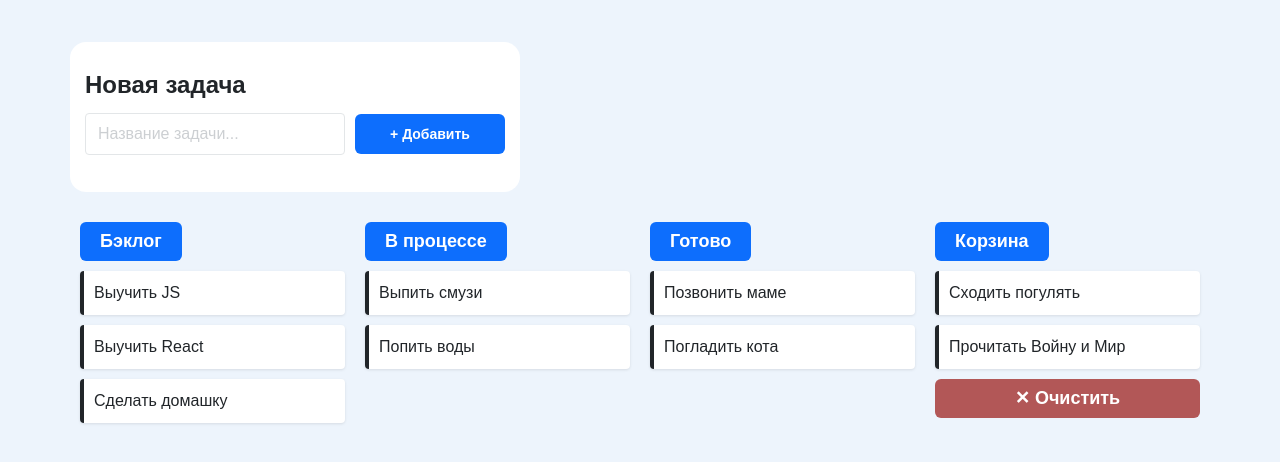
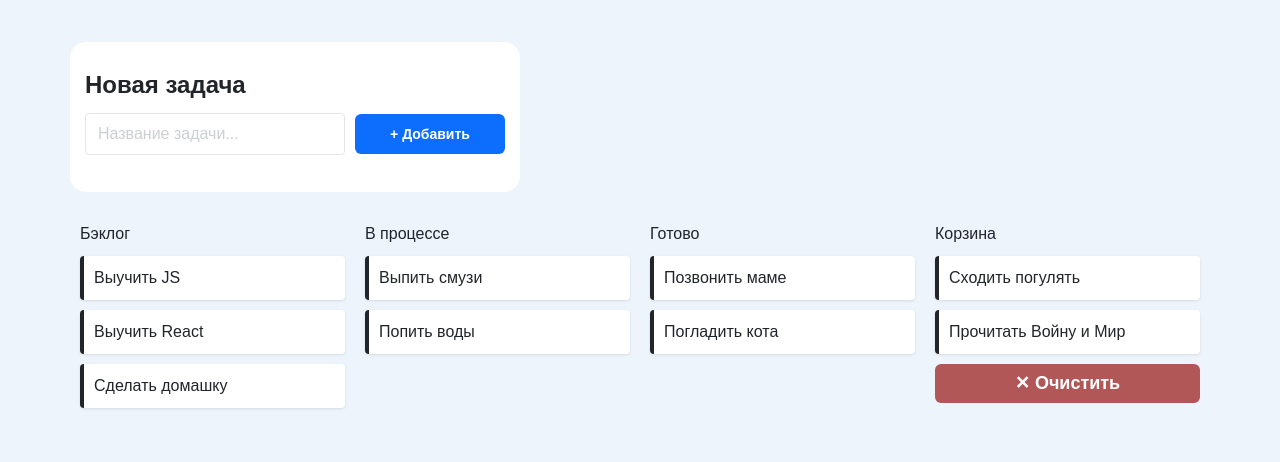
Before and after one commit to Leysan123/Tagirova_Leysan_252, a plain HTML site: page index.html in a window 1280 px wide. Shown: the part 64-526 px from the top of the page. Drawn offline with nearby package versions, Linux system fonts and the light colour scheme.

Commit message:
index.html

```diff
--- a/index.html
+++ b/index.html
@@ -22,7 +22,7 @@
         <div class="tasks-container">
             <ul class="tasks">
                 <li class="task task-a">
-                    <button type="button" class="btn btn-primary">Бэклог</button>
+                    <span>Бэклог</span>
                     <div class="task-list">
                         <div class="task-item">Выучить JS</div>
                         <div class="task-item">Выучить React</div>
@@ -30,21 +30,21 @@
                     </div>
                 </li>
                 <li class="task task-b">
-                    <button type="button" class="btn btn-primary">В процессе</button>
+                    <span>В процессе</span>
                     <div class="task-list">
                         <div class="task-item">Выпить смузи</div>
                         <div class="task-item">Попить воды</div>
                     </div>
                 </li>
                 <li class="task task-c">
-                    <button type="button" class="btn btn-primary">Готово</button>
+                    <span>Готово</span>
                     <div class="task-list">
                         <div class="task-item">Позвонить маме</div>
                         <div class="task-item">Погладить кота</div>
                     </div>
                 </li>
                 <li class="task task-d">
-                    <button type="button" class="btn btn-primary">Корзина</button>
+                    <span>Корзина</span>
                     <div class="task-list">
                         <div class="task-item">Сходить погулять</div>
                         <div class="task-item">Прочитать Войну и Мир</div>
```
